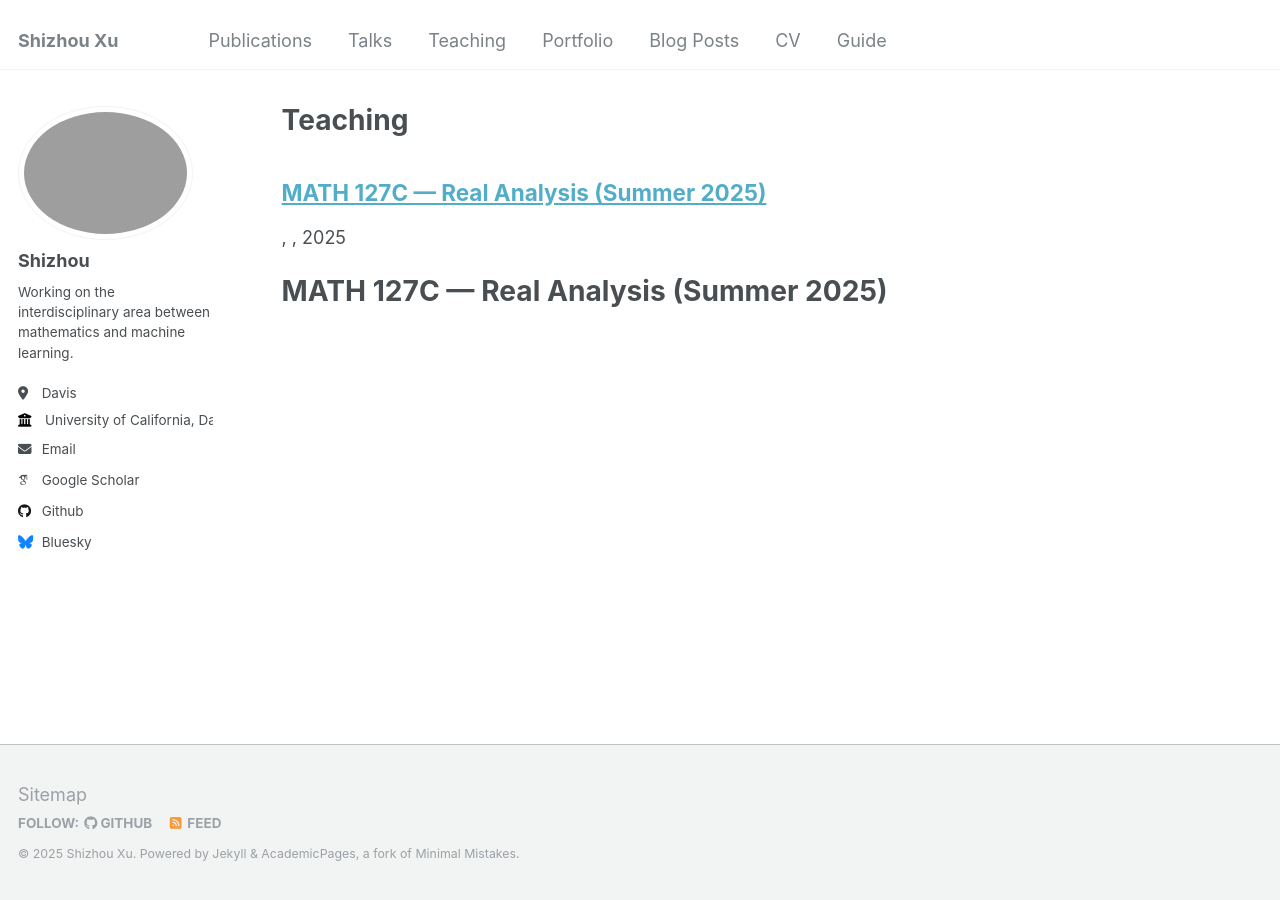
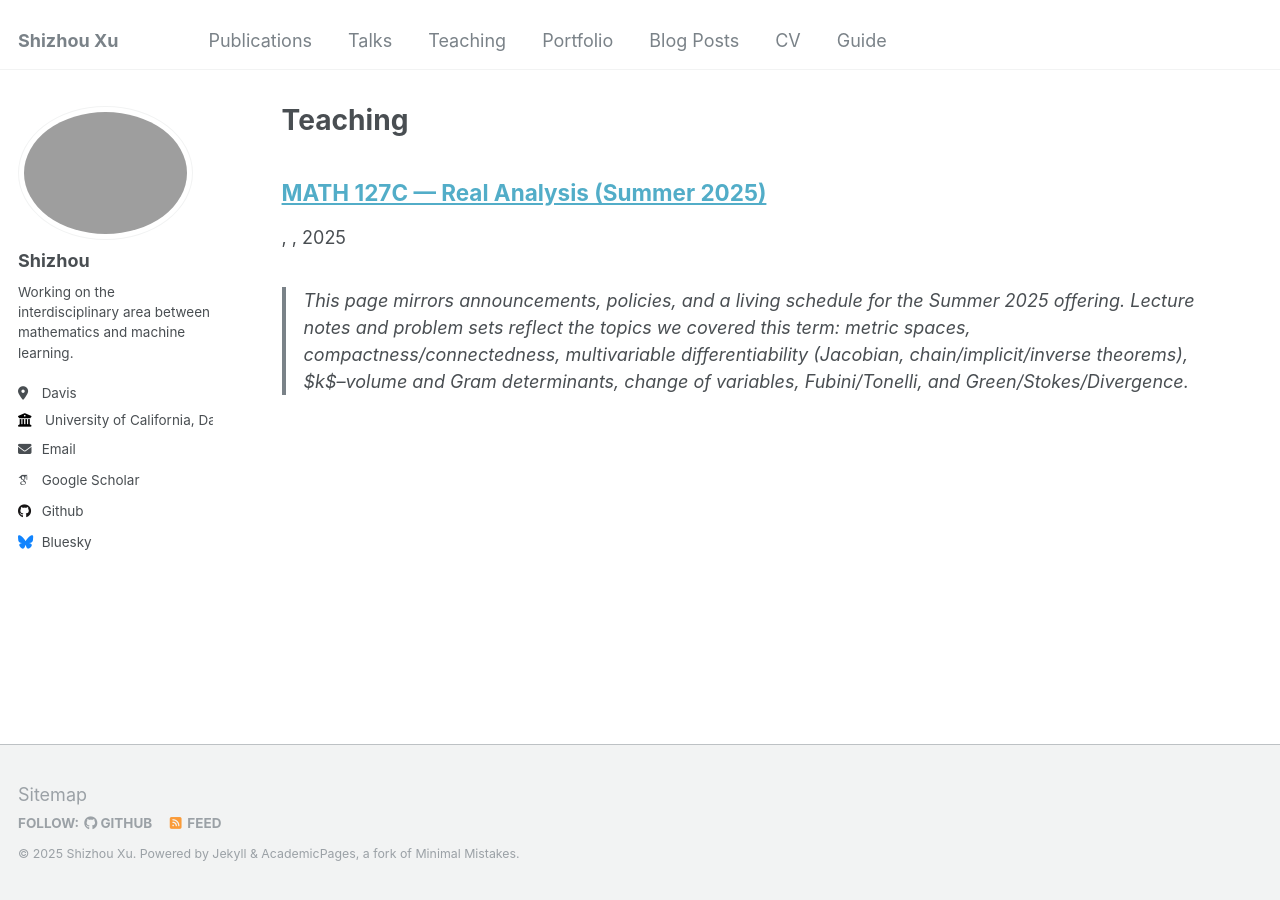
Before and after one commit to xushizhou/xushizhou.github.io, a Jekyll site: the page built from _pages/teaching.html, in a window 1280 px wide. Built offline with Jekyll 4.4.1, drawn with Linux system fonts in a browser that asks for light colours; some web fonts are replaced.

Commit message:
Update 2025-summer.md

```diff
--- a/_teaching/2025-summer-teaching-1.md
+++ b/_teaching/2025-summer-teaching-1.md
@@ -1,12 +1,10 @@
 ---
 layout: page
 title: "MATH 127C — Real Analysis (Summer 2025)"
-permalink: /teaching/math-127c-summer-2025/
-description: "Announcements, policies, and schedule for MATH 127C (Summer 2025)."
-math: true
+permalink: /teaching/2025/summer-127c/
+date: 2025-06-24        # prevents the “, , 1900” artifact
+nav_order: 1            # optional (for some themes)
 ---
-
-# MATH 127C — Real Analysis (Summer 2025)
 
 > This page mirrors announcements, policies, and a living schedule for the Summer 2025 offering. Lecture notes and problem sets reflect the topics we covered this term: metric spaces, compactness/connectedness, multivariable differentiability (Jacobian, chain/implicit/inverse theorems), $k$–volume and Gram determinants, change of variables, Fubini/Tonelli, and Green/Stokes/Divergence.
 
```
